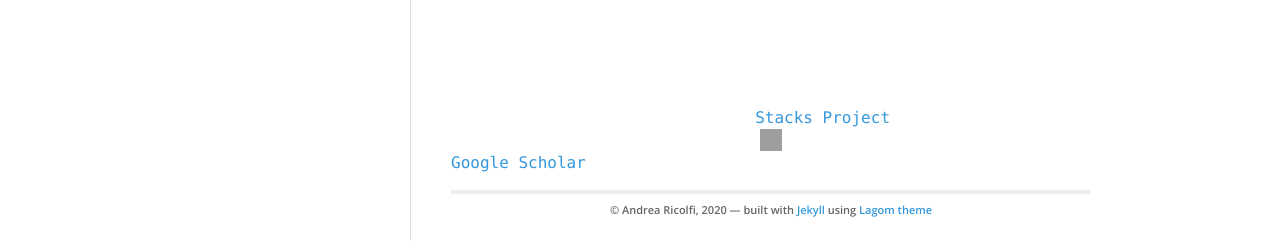
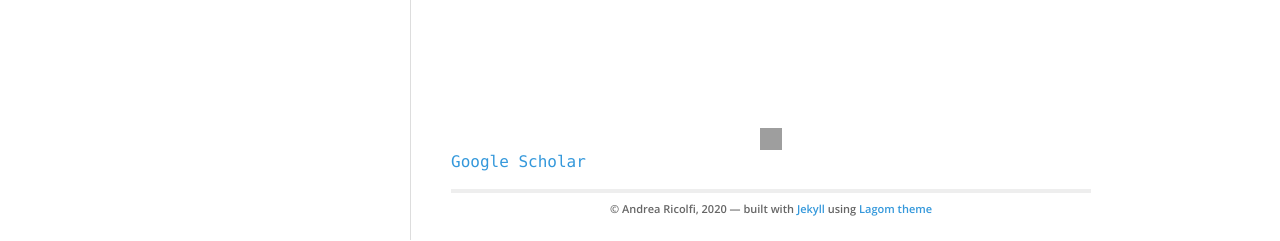
Before and after one commit to atricolfi/atricolfi.github.io, a Jekyll site: the page built from index.html, in a window 1280 px wide. Shown: the part 815-1056 px from the top of the page. Built offline with Jekyll 4.4.1, drawn with Linux system fonts in a browser that asks for light colours; grey boxes are pictures that could not be loaded.

Commit message:
Update index.html

```diff
--- a/index.html
+++ b/index.html
@@ -63,7 +63,8 @@ Sir David Attenborough.
 
 <ul class="social-media-list">
 <a href="https://stacks.math.columbia.edu"><span class="icon"><?xml version="1.0"?>
-<svg version="1.1" xmlns="http://www.w3.org/2000/svg">
+
+    <svg version="1.1" xmlns="http://www.w3.org/2000/svg">
 <g transform="translate(0,16)">
 <g transform="scale(0.5,-0.5)">
 
@@ -74,11 +75,11 @@ Sir David Attenborough.
 
 </g>
 </g>
-</svg>
-</span><span class="username"><code class="url">Stacks Project</code></span></a>
+    </svg>
+
 
 <br>
 
-    <img height="22" width="22" src="https://unpkg.com/simple-icons@v3/icons/googlescholar.svg" /> <a href="https://scholar.google.com/citations?user=bGunzxQAAAAJ&hl=en"><code class="url">Google Scholar</code></a> <br>
+<img height="22" width="22" src="https://unpkg.com/simple-icons@v3/icons/googlescholar.svg" /> <a href="https://scholar.google.com/citations?user=bGunzxQAAAAJ&hl=en"><code class="url">Google Scholar</code></a> <br>
     </ul>
 </div>
```
